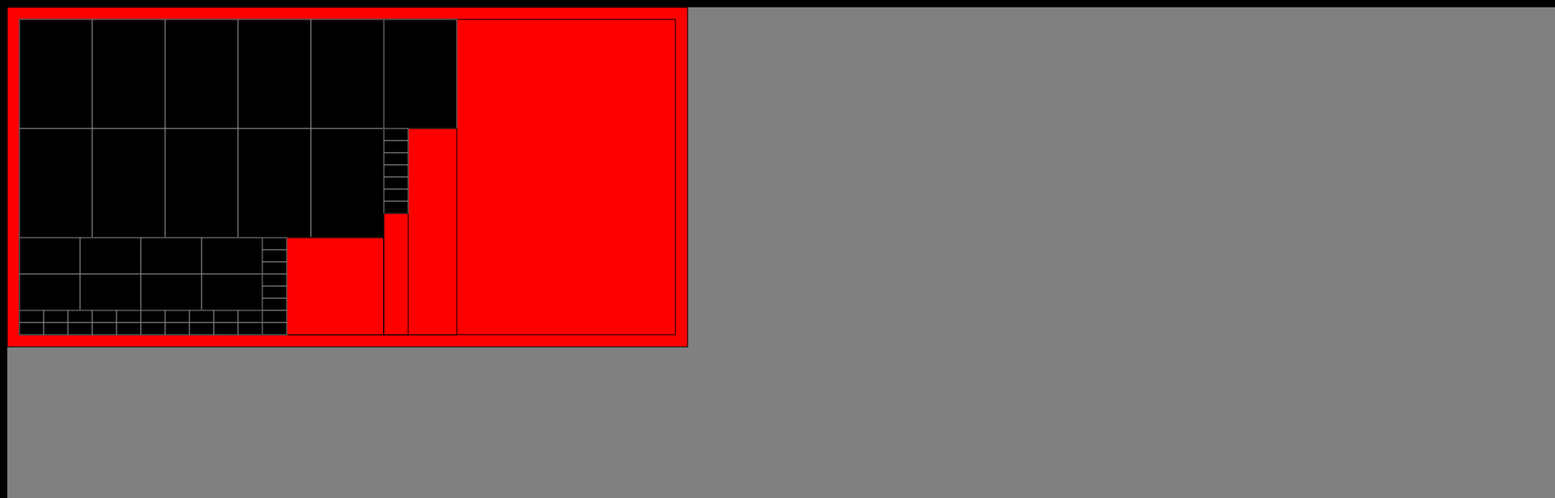
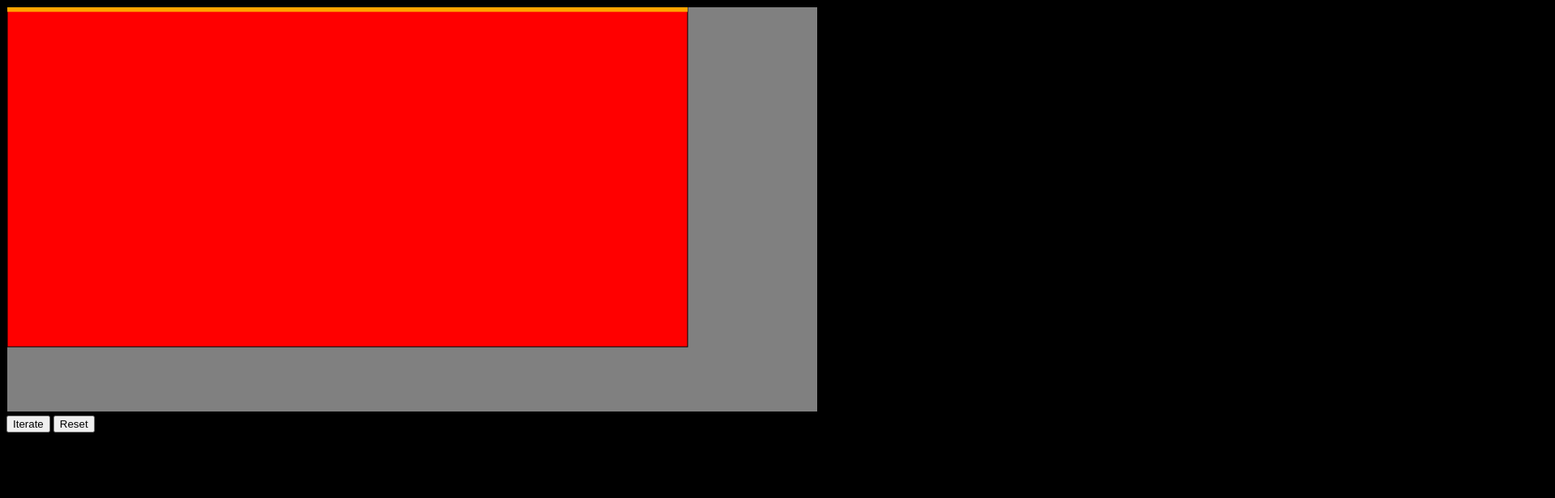
Before and after one commit to Infectedwafle/layout-manager, a plain HTML site: page index.html in a window 1280 px wide. Shown: the top 616 px of the page at 81% size, 1920 px wide, since content can reach past the window. Drawn offline with Linux system fonts and the light colour scheme.

Commit message:
updated to allow limited iteration

```diff
--- a/app.js
+++ b/app.js
@@ -5,6 +5,8 @@ import MaterialArea from './models/material-area.js';
 
 let canvas = document.getElementById('layout-manager');
 let ctx = canvas.getContext("2d");
+let currentIteration = 0;
+let materialId = 0;
 
 let sortParts = function(parts) {
 	return parts.sort((a, b) => {
@@ -23,30 +25,52 @@ let sortParts = function(parts) {
 	});
 }
 
+let sortMaterials = function(parts) {
+	return parts.sort((a, b) => {
+		let areaA = a.length * a.width;
+		let areaB = b.length * b.width;
+
+		if(a.x < b.x) {
+			return -1;
+		}
+
+		if(a.x > b.x) {
+			return 1;
+		}
+
+		if(a.x === b.x) {
+			return areaA < areaB
+		}
+
+		return 0;
+	});
+}
+
 let start = function() {
 	let parts = [
-		new Part(1, 6, 9, 11, 0, 0, 0, 0),
-		new Part(2, 5, 3, 8, 0, 0, 0, 0),
-		new Part(3, 2, 1, 35, 0, 0, 0, 0),
-		// new Part(4, 22.38, 15, 7, 0, 0, 0, 0),
-		// new Part(5, 15, 3.27, 9, 0, 0, 0, 0),
-		// new Part(6, 12, 1, 11, 0, 0, 0, 0),
-		// new Part(7, 1, 2, 150, 0, 0, 0, 0)
+		new Part(1, 21.625, 5, null, 0, 0, 0, 0),
+		// new Part(2, 5, 3, 25, 0, 0, 0, 0),
+		// new Part(3, 2, 1, 35, 0, 0, 0, 0),
+		// new Part(4, 5, 15, 2, 0, 0, 0, 0),
+		// new Part(5, 15, 3.27, 2, 0, 0, 0, 0),
+		// new Part(6, 12, 1, 1, 0, 0, 0, 0),
+		// new Part(7, 1, 2, null, 0, 0, 0, 0)
 	];
 
 	let options = {
-		partSpacingTop: null, // Global spacing option for parts can be overriden on each part
-		partSpacingBottom: null, // Global spacing option for parts can be overriden on each part
-		partSpacingLeft: null, // Global spacing option for parts can be overriden on each part
-		partSpacingRight: null, // Global spacing option for parts can be overriden on each part
-		materialTrimTop: 1, // Global trim option for main material can be overriden on each material if needed
-		materialTrimBottom: 1, // Global trim option for main material can be overriden on each material if needed
-		materialTrimLeft: 1, // Global trim option for main material can be overriden on each material if needed
-		materialTrimRight: 1, // Global trim option for main material can be overriden on each material if needed
+		partSpacingTop: 0, // Global spacing option for parts can be overriden on each part
+		partSpacingBottom: 0, // Global spacing option for parts can be overriden on each part
+		partSpacingLeft: 0, // Global spacing option for parts can be overriden on each part
+		partSpacingRight: 0, // Global spacing option for parts can be overriden on each part
+		materialTrimTop: .375, // Global trim option for main material can be overriden on each material if needed
+		materialTrimBottom: 0, // Global trim option for main material can be overriden on each material if needed
+		materialTrimLeft: 0, // Global trim option for main material can be overriden on each material if needed
+		materialTrimRight: 0, // Global trim option for main material can be overriden on each material if needed
 		partDirectionOnMaterial: "H" // If part must be cut on material a certain orientation can be overriden on each part if needed
 	};
 
-	let material = new MaterialArea(0, 0, 56, 28, "material", "red", false, {
+	let material = new MaterialArea(
+		materialId++, 0, 0, 56, 28, "material", "red", false, {
 		top: options.materialTrimTop,
 		bottom: options.materialTrimBottom,
 		left: options.materialTrimLeft,
@@ -57,11 +81,22 @@ let start = function() {
 	parts = sortParts(parts);
 
 	calculateMaterialLayout(parts, material, options);
+
+	parts.forEach((part) => {
+		if(part.remainingQuantity) {
+			//console.log(part);
+		}
+	});
 }
 
 let calculateMaterialLayout = function(parts, material, options) {
 
 	let materialAreas = calculatePartLayout(parts, material, options);
+
+	// materialAreas = materialAreas.filter((materialArea) => {
+	// 	return materialArea.partAreas.length > 0;
+	// });
+
 	console.log("Final: ", materialAreas)
 	draw(materialAreas);
 }
@@ -70,37 +105,33 @@ let calculatePartLayout = function(parts, material, options) {
 	let materialAreas = [material];
 	let part = parts[0];
 
-	while(part !== undefined && part.remainingQuantity > 0) {
-		let outOfParts = false;
-		console.log(part);
-		if(part) {
-			materialAreas.forEach((materialArea) => {
-				if(!materialArea.full && !outOfParts) {
-					materialAreas = materialAreas.concat(calculateMaterialAreaPartsLayout(materialArea, part, options));
+	for(let i = 0; i < parts.length; i++) {
+		let part = parts[i];
+		if(part.quantity === null) {
+			part.remainingQuantity = Number.MAX_VALUE;
+		}
+		if(i < currentIteration) {
+			for(let j = 0; j < materialAreas.length; j++) {
+				let materialArea = materialAreas[j];
 
-					if(part.remainingQuantity === 0) {
-						outOfParts = true;
-						part = parts.find((part) => {
-							return part.remainingQuantity > 0;
-						});
+				if(!materialArea.full) {
+					let materialCalculations = calculateMaterialAreaPartsLayout(materialArea, part, options);
+					//console.log("New Material Areas: ", materialCalculations)
+					if(materialCalculations.newMaterialAreas.length > 0) {
+						materialAreas.splice(j, 1);
+						materialAreas = materialAreas.concat(materialCalculations.newMaterialAreas);
+						materialAreas = sortMaterials(materialAreas);
+						part.remainingQuantity = materialCalculations.remainingQuantity;
+
+						if(part.remainingQuantity > 0) {
+							j = 0;
+						} else {
+							break;
+						}
 					}
 				}
-
-			    materialAreas = materialAreas.sort((a, b) => {
-			        if(a.x < b.x) {
-			            return -1;
-			        }
-
-			        if(a.x > b.x) {
-			            return 1;
-			        }
-
-			        return 0;
-			    });
-			});
+			}
 		}
-
-
 	}
 
 	return materialAreas;
@@ -126,23 +157,67 @@ let calculateMaterialAreaPartsLayout = function(material, part, options) {
 	}
 
 	const finalLayout = horizontalLayout || verticalLayout || omniLayout;
-	//console.log("Final Layout: ", finalLayout, material);
-	let materialAreas = addPartsToMaterialArea(material, finalLayout.partLength, finalLayout.partWidth, part, finalLayout.numberOut);
-	part.remainingQuantity = finalLayout.remainingQuantity;
-	return materialAreas;
+
+	let materialPartLayoutCalculations = addPartsToMaterialArea(material, finalLayout.partLength, finalLayout.partWidth, part, finalLayout.numberOut, options);
+	material.partAreas = materialPartLayoutCalculations.partAreas;
+	let materialAreas = [];
+	if(finalLayout.numberOut > 0) {
+		material.cleanUp = true;
+		materialAreas = calculateNewMaterialAreas(material, materialPartLayoutCalculations.finalMaterialAreaLength, materialPartLayoutCalculations.finalMaterialAreaWidth);
+	}
+
+	return {
+		newMaterialAreas: materialAreas,
+		remainingQuantity: finalLayout.remainingQuantity
+	};
 }
 
 let calculateHorizontalLayout = function(material, part, options) {
+	if(part.id === 1) {
+		console.log("Calculating Horizontal Layout *************************************************************************")
+		console.log("Material X: ", material.x);
+		console.log("Material Y: ", material.y);
+		console.log("Material Length: ", material.length);
+		console.log("Material Width: ", material.width);
+		console.log("Material Top Trim: ", material.topTrim);
+		console.log("Material Bottom Trim: ", material.bottomTrim);
+
+		console.log("Part Length: ", part.length);
+		console.log("Part Width: ", part.width);
+		console.log("Part Remaining Quantity: ", part.remainingQuantity);
+	}
+
+	// trim and part spacing are taken out to adjust for additional space needed in the material area
+	let materialWidth = material.width - material.topTrim - material.bottomTrim;
+	let materialLength = material.length - material.leftTrim - material.rightTrim;
+
+	// part spacing is added to the part for the bottom right part of the material
+	let partLength = part.length + options.partSpacingLeft + options.partSpacingRight;
+	let partWidth = part.width + options.partSpacingTop + options.partSpacingBottom;
+
 	// calculate the number out across the width of the material using the part width
-	const numberOutWidthMax = Math.floor((material.width - material.topTrim - material.bottomTrim) / part.width);
+	const numberOutWidthMax = Math.floor(materialWidth / partWidth);
 	const numberOutWidth = Math.min(part.remainingQuantity, numberOutWidthMax);
 
-	const numberOutLengthFullMax = Math.floor(part.remainingQuantity / numberOutWidth);
-	let numberOutLengthFull = Math.min(numberOutLengthFullMax, Math.floor((material.length - material.leftTrim - material.rightTrim) / part.length));
+	if(part.id === 1) {
+		console.log("Number Out Width Max: ", numberOutWidthMax);
+		console.log("Number Out Width: ", numberOutWidth);
+	}
 
-	console.log("HCalculations", numberOutLengthFull, numberOutWidth, part.length, material.length)
-	if(numberOutLengthFull === 0 && numberOutWidth > 0 && part.length <= material.length) {
+	const numberOutLengthFullMax = numberOutWidth > 0 ? Math.floor(part.remainingQuantity / numberOutWidth) : 0;
+	let numberOutLengthFull = Math.min(numberOutLengthFullMax, Math.floor(materialLength / partLength));
+
+	if(part.id === 1) {
+		console.log("Number Out Length Full Max: ", numberOutLengthFullMax);
+		console.log("Number Out Length Full: ", numberOutLengthFull);
+	}
+
+	if(numberOutLengthFull === 0 && numberOutWidth > 0 && partLength <= materialLength) {
 		numberOutLengthFull = 1;
+	}
+
+	if(part.id === 1) {
+		console.log("Number Out Final", numberOutWidth * numberOutLengthFull);
 	}
 
 	const remainingPartQuantity = Math.max(part.remainingQuantity - (numberOutWidth * numberOutLengthFull), 0);
@@ -175,47 +250,48 @@ let calculateOmniLayout = function(material, part, options) {
 
 }
 
-let addPartsToMaterialArea = function(material, partLength, partWidth, part, numberOut) {
-	let currentX = material.x + material.leftTrim;
-	let currentY = material.y + material.topTrim;
+let addPartsToMaterialArea = function(material, partLength, partWidth, part, numberOut, options) {
+	let partAreas = [];
+	let partSpacingLeft = (part.spacingLeft || options.partSpacingLeft);
+	let partSpacingRight = (part.spacingRight || options.partSpacingRight);
+	let partSpacingTop = (part.spacingTop || options.partSpacingTop);
+	let partSpacingBottom = (part.spacingBottom || options.partSpacingBottom);
+
+	let currentX = material.x + material.leftTrim + partSpacingLeft;
+	let currentY = material.y + material.topTrim + partSpacingTop;
+
 
 
 	for(let i = 0; i < numberOut; i++) {
-		currentX = currentX + part.spacingLeft;
-		currentY = currentY + part.spacingTop;
-
-		material.partAreas.push(new PartArea(part.id, currentX, currentY, partLength, partWidth, 'part', 'black', {
+		partAreas.push(new PartArea(part.id, currentX, currentY, partLength, partWidth, 'part', 'black', {
 			top: part.spacingTop,
 			bottom: part.spacingBottom,
 			left: part.spacingLeft,
 			right: part.spacingRight
 		}));
 
-		let nextXPosition = currentX +  (2 * partLength);
-		let nextYPosition = currentY +  (2 * partWidth);
+
+		let nextXPosition = currentX +  (2 * partLength) + partSpacingLeft;
+		let nextYPosition = currentY +  (2 * partWidth) + partSpacingTop;
 
 		// don't update position on last iteration makes calculating new areas easier
 		if(i !== numberOut - 1) {
 			if(nextYPosition <= material.width - material.bottomTrim + material.y) {
-				currentY += partWidth;
+				currentY += (partWidth + partSpacingTop + partSpacingBottom);
 			} else {
-				currentY = material.y + material.topTrim;
+				currentY = material.y + material.topTrim + partSpacingTop;
 				if(nextXPosition <= material.length - material.rightTrim + material.x) {
-					currentX += partLength
+					currentX += (partLength + partSpacingLeft + partSpacingRight);
 				}
 			}
 		}
 	}
 
-
-	let materialAreas = [];
-	if(numberOut > 0) {
-		let finalMaterialAreaLength = currentX + partLength;
-		let finalMaterialAreaWidth = currentY + partWidth
-		materialAreas = calculateNewMaterialAreas(material, finalMaterialAreaLength, finalMaterialAreaWidth);
+	return {
+		partAreas: partAreas,
+		finalMaterialAreaLength: currentX + partLength + partSpacingRight,
+		finalMaterialAreaWidth: currentY + partWidth + partSpacingBottom
 	}
-
-	return materialAreas;
 }
 
 
@@ -229,17 +305,23 @@ let addPartsToMaterialArea = function(material, partLength, partWidth, part, num
 let calculateNewMaterialAreas = function(materialArea, newMaterialLength, newMaterialWidth) {
 	let materialAreas = [];
 
-	console.log("ORIGNAL AREA: ", materialArea, newMaterialLength, newMaterialWidth)
-
 	// puts the newly placed parts into their own material area
 	let materialArea1 = new MaterialArea(
-		materialArea.x + materialArea.leftTrim,
-		materialArea.y + materialArea.topTrim,
-		newMaterialLength - materialArea.x - materialArea.leftTrim,
-		newMaterialWidth - materialArea.y - materialArea.topTrim,
+		materialId++,
+		materialArea.x,
+		materialArea.y,
+		newMaterialLength - materialArea.x,
+		newMaterialWidth - materialArea.y,
 		'material',
 		"red",
-		true
+		true,
+		{
+			top: materialArea.topTrim,
+			left: materialArea.leftTrim,
+			bottom: 0,
+			right: 0,
+			color: materialArea.trimColor
+		}
 	);
 	materialArea.partAreas.forEach((partArea) => {
         materialArea1.partAreas.push(new PartArea(partArea.id, partArea.x, partArea.y, partArea.length, partArea.width, partArea.type, partArea.color, partArea.trimSettings));
@@ -252,33 +334,44 @@ let calculateNewMaterialAreas = function(materialArea, newMaterialLength, newMat
 	materialAreas.push(materialArea1);
 
 	// create a material area for the remaining scrap
-	//console.log((materialArea.width - materialArea.bottomTrim) - newMaterialWidth > 0);
-	if((materialArea.width - materialArea.bottomTrim) - (newMaterialWidth - materialArea.y) > 0) {
-		// console.log("X: ", materialArea.x + materialArea.leftTrim);
-		// console.log("Y: ", newMaterialWidth + materialArea.topTrim);
-		// console.log("LENGTH: ", newMaterialLength - materialArea.x);
-		// console.log("WIDTH: ", materialArea.width, (newMaterialWidth + materialArea.y + materialArea.bottomTrim + materialArea.topTrim));
+	if((materialArea.width) - (newMaterialWidth - materialArea.y) > 0) {
 		materialAreas.push(new MaterialArea(
-			materialArea.x + materialArea.leftTrim,
+			materialId++,
+			materialArea.x,
 			newMaterialWidth,
-			newMaterialLength - materialArea.x - materialArea.leftTrim,
-			materialArea.width - ((newMaterialWidth - materialArea.y) + materialArea.bottomTrim),
+			newMaterialLength - materialArea.x,
+			materialArea.width - ((newMaterialWidth - materialArea.y)),
 			'material',
 			"red",
-			false
+			false,
+			{
+				top: 0,
+				left: materialArea.leftTrim,
+				bottom: materialArea.bottomTrim,
+				right: 0,
+				color: materialArea.trimColor
+			}
 		));
 	}
 
 	// create a material area for the main material area
-	if(newMaterialLength < materialArea.length) {
+	if((newMaterialLength - materialArea.x) <= materialArea.length) {
 		materialAreas.push(new MaterialArea(
+			materialId++,
 			newMaterialLength,
-			materialArea.y + materialArea.topTrim,
-			materialArea.length - ((newMaterialLength - materialArea.x) + materialArea.leftTrim),
-			materialArea.width - (materialArea.bottomTrim + materialArea.topTrim),
+			materialArea.y,
+			materialArea.length - ((newMaterialLength - materialArea.x)),
+			materialArea.width,
 			'material',
 			"red",
-			false
+			false,
+			{
+				top: materialArea.topTrim,
+				left: 0,
+				bottom: materialArea.bottomTrim,
+				right: materialArea.rightTrim,
+				color: materialArea.trimColor
+			}
 		));
 	}
 
@@ -307,70 +400,11 @@ document.getElementById('layout-manager').onclick=function(event) {
     console.log(coord);
 };
 
-// const materialWidth = originalMaterialWidth - totalTrimWidth; // remove trim
-	// const materialLength = (originalMaterialLength || 100000) - totalTrimLength;
+document.getElementById('IteratorButton').onclick=function(event) {
+	currentIteration++;
+	start();
+};
 
-	// for(let i = 0; i < parts.length; i++) {
-	// 	console.log('*************************************************************************', parts[i].Id);
-	// 	const totalPartSpacingLength = 2 * (parts[i].SpacingLength === null ? distanceBetweenPartsLength : parts[i].SpacingLength);
-	// 	const totalPartSpacingWidth = 2 * (parts[i].SpacingWidth === null ? distanceBetweenPartsWidth : parts[i].SpacingWidth);
-
-	// 	const partLength = parts[i].Length;
-	// 	const partWidth = parts[i].Width;
-	// 	const partQuantity = parts[i].Quantity;
-
-	// 	const totalPartLenth = partLength + totalPartSpacingLength;
-	// 	const totalPartWidth = partWidth + totalPartSpacingWidth
-	// 	let remainingPartQuantity = partQuantity || 1;
-	// 	let layoutCalculations = null;
-
-	// 	for(let j = 0; j < materialAreas.length; j++) {
-	// 		if(!materialAreas[j].used) {
-	// 			// calculate how many parts fit in the given area
-	// 			// return hash should contain
-	// 			// {
-	// 			// 	remainingPartQuantity // This should be updated based on how many were actually taken
-	// 			// 	newMaterialAreas 	  // This will be any leftover space from the original are that was unused. Could be more than one.
-	// 			// }
-	// 			layoutCalculations = calculateMaterialAreaLayout(materialAreas[j], totalPartLenth, totalPartWidth, remainingPartQuantity, totalPartSpacingLength, totalPartSpacingWidth, corrugationDirection);
-
-	// 			if(layoutCalculations.newMaterialAreas.length > 0) {
-	// 				materialAreas.splice(j, 1);
-
-	// 				if(layoutCalculations) {
-	// 					materialAreas = materialAreas.concat(layoutCalculations.newMaterialAreas);
-
-	// 					// sort the material areas to ensure the smallest areas are used first
-	// 					materialAreas = materialAreas.sort((a, b) => {
-	// 						let areaA = a.length * a.width;
-	// 						let areaB = b.length * b.width;
-
-	// 						// make sure material trim is always drawn first
-	// 						if(a.x < b.x || a.type === 'trim') {
-	// 							return -1;
-	// 						}
-
-	// 						if(a.x > b.x) {
-	// 							return 1;
-	// 						}
-
-	// 						return 0;
-	// 					});
-	// 				}
-
-	// 				if(partQuantity === null) {
-	// 					remainingPartQuantity = 1
-	// 				} else {
-	// 					remainingPartQuantity = layoutCalculations.remainingPartQuantity;
-	// 				}
-
-	// 				if(remainingPartQuantity > 0) {
-	// 					j = 0; // start over
-	// 				} else {
-	// 					break;
-	// 				}
-	// 			}
-	// 		}
-	// 	}
-	// }
-//}
+document.getElementById('ResetButton').onclick=function(event) {
+	currentIteration = 0;
+};
--- a/index.html
+++ b/index.html
@@ -7,9 +7,16 @@
 	<link rel="stylesheet" href="style.css" type="text/css"></style>
 </head>
 <body>
-	<canvas id="layout-manager" width="9999" height="9000">
-		Need Canvas
-	</canvas>
+	<div class="layout-manager">
+		<canvas id="layout-manager" width="1000" height="500">
+			Need Canvas
+		</canvas>
+	</div>
+	<div class="layout-manager-controls">
+		<input id='IteratorButton' value="Iterate" type="button">
+		<input id='ResetButton' value="Reset" type="button">
+	</div>
+
 </body>
 	<script src="/app.js" type="module"></script>
 </html>
--- a/models/material-area.js
+++ b/models/material-area.js
@@ -10,7 +10,8 @@
  * @param      {<type>}  color   The color
  * @param      {<type>}  full    The full
  */
-function MaterialArea(x, y, length, width, type, color, full, trimSettings) {
+function MaterialArea(id, x, y, length, width, type, color, full, trimSettings) {
+	this.id = id
 	this.x = x;
 	this.y = y;
 	this.length = length;
@@ -18,6 +19,7 @@ function MaterialArea(x, y, length, width, type, color, full, trimSettings) {
 	this.type = type;
 	this.color = color;
 	this.full = full;
+	this.cleanUp = false;
 	this.trimSettings = trimSettings;
 
 	if(trimSettings) {
@@ -70,22 +72,22 @@ MaterialArea.prototype.draw = function(ctx, scale) {
 
 	if(this.topTrim) {
 		ctx.fillStyle = this.trimColor;
-		//ctx.fillRect(this.x * scale, this.y * scale, this.length * scale, this.topTrim * scale);
+		ctx.fillRect(this.x * scale, this.y * scale, this.length * scale, this.topTrim * scale);
 	}
 
 	if(this.bottomTrim) {
 		ctx.fillStyle = this.trimColor;
-		//ctx.fillRect(this.x * scale, ((this.y + this.width) - this.bottomTrim) * scale, this.length * scale, this.bottomTrim * scale);
+		ctx.fillRect(this.x * scale, ((this.y + this.width) - this.bottomTrim) * scale, this.length * scale, this.bottomTrim * scale);
 	}
 
 	if(this.leftTrim) {
 		ctx.fillStyle = this.trimColor;
-		//ctx.fillRect(this.x * scale, this.y * scale, this.leftTrim * scale, this.width * scale);
+		ctx.fillRect(this.x * scale, this.y * scale, this.leftTrim * scale, this.width * scale);
 	}
 
 	if(this.rightTrim) {
 		ctx.fillStyle = this.trimColor;
-		//ctx.fillRect(((this.x + this.length) - this.rightTrim) * scale, this.y * scale, this.rightTrim * scale, this.width * scale);
+		ctx.fillRect(((this.x + this.length) - this.rightTrim) * scale, this.y * scale, this.rightTrim * scale, this.width * scale);
 	}
 
 	if(this.partAreas.length > 0) {
```
